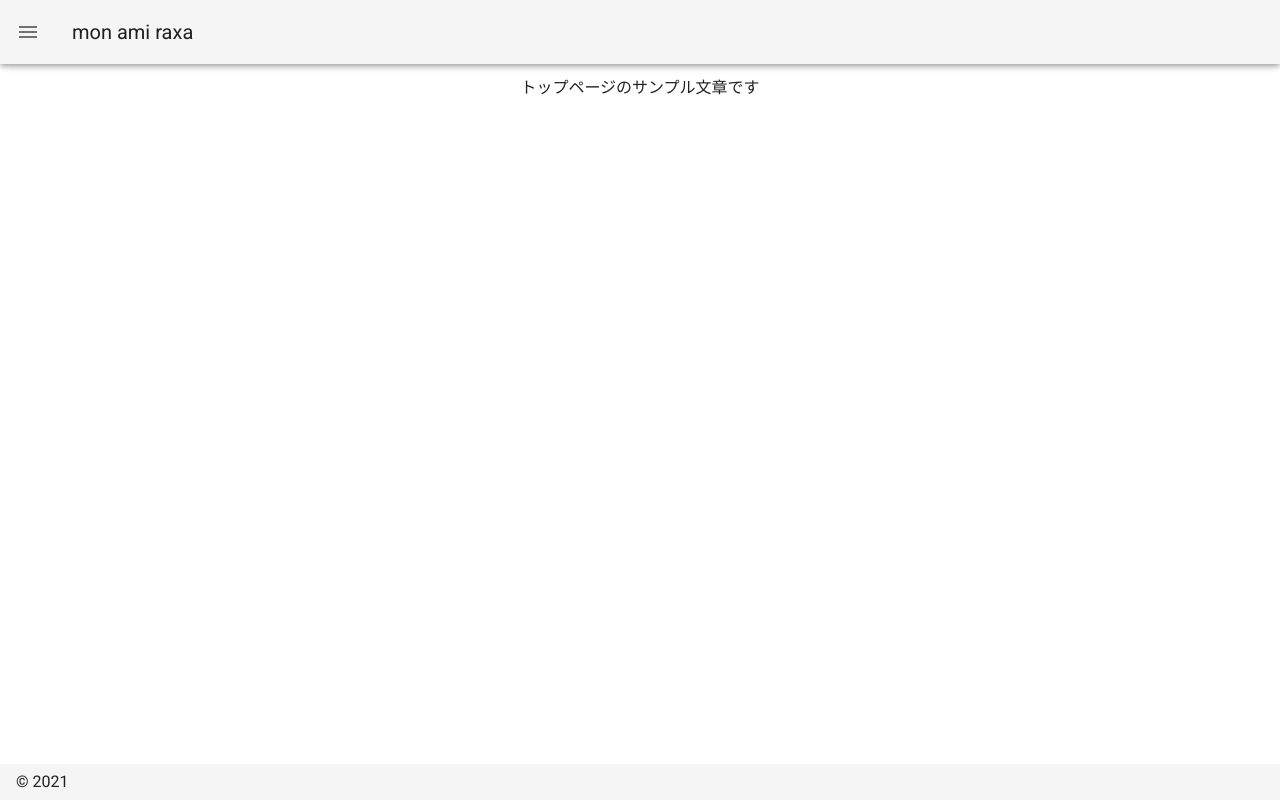
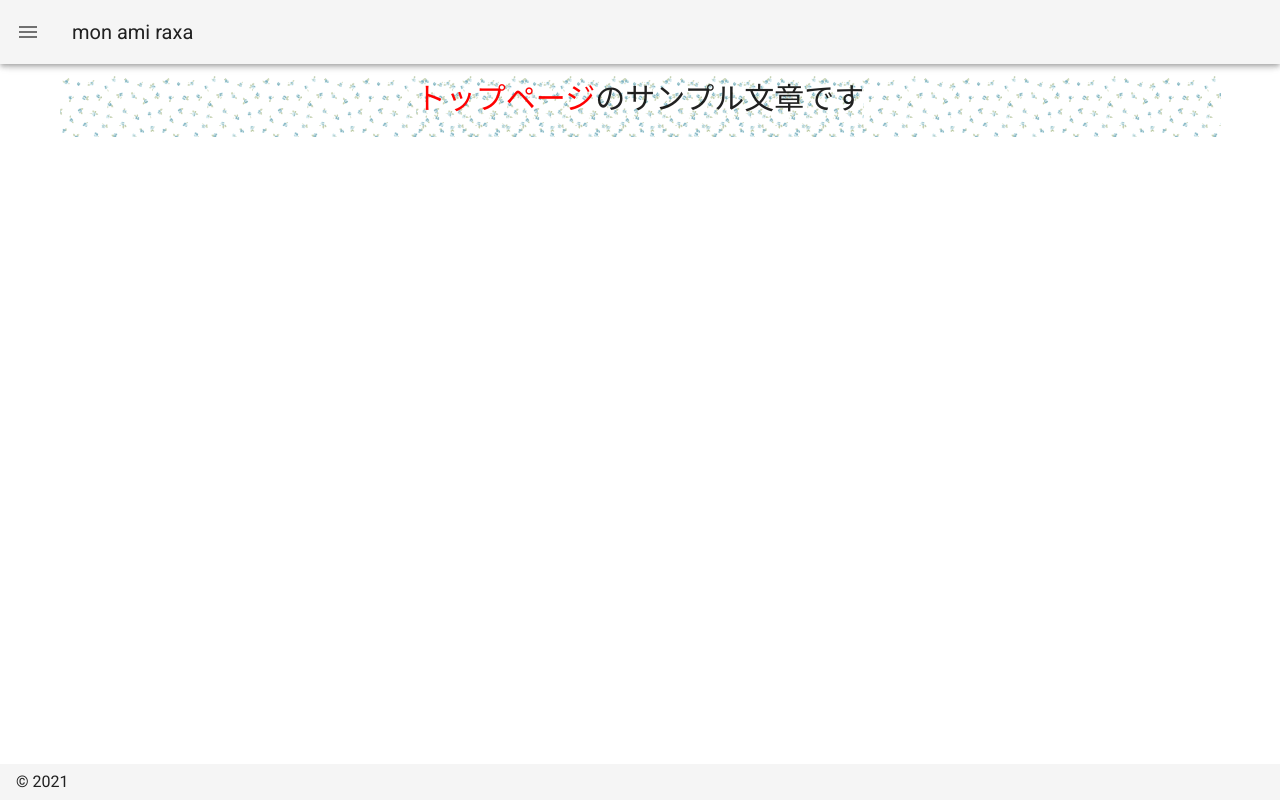
Before and after one commit to carpstrim/monamiraxa, a Nuxt app: page / in a window 1280 px wide. Built offline with nearby package versions, Linux system fonts and the light colour scheme.

Commit message:
家田：画像読み込みのサンプル作成
Nuxt.js での画像読み込みの挙動確認用です。

```diff
--- a/pages/index.vue
+++ b/pages/index.vue
@@ -9,10 +9,26 @@
       sm8
       md6
     >
-      <p>トップページのサンプル文章です</p>
+      <p><span>トップページ</span>のサンプル文章です</p>
     </v-flex>
   </v-layout>
 </template>
+
+<style scoped lang="scss">
+div {
+  background-image: url('~assets/img/bg_flower_blue.png');
+  background-size: 100px;
+  background-repeat: repeat;
+}
+
+p {
+  font-size: 30px;
+
+  span {
+    color: red;
+  }
+}
+</style>
 
 <script>
 export default {
```
Also changed, not shown: assets/img/bg_flower_blue.png (added), assets/img/bg_flower_orange.png (added).
